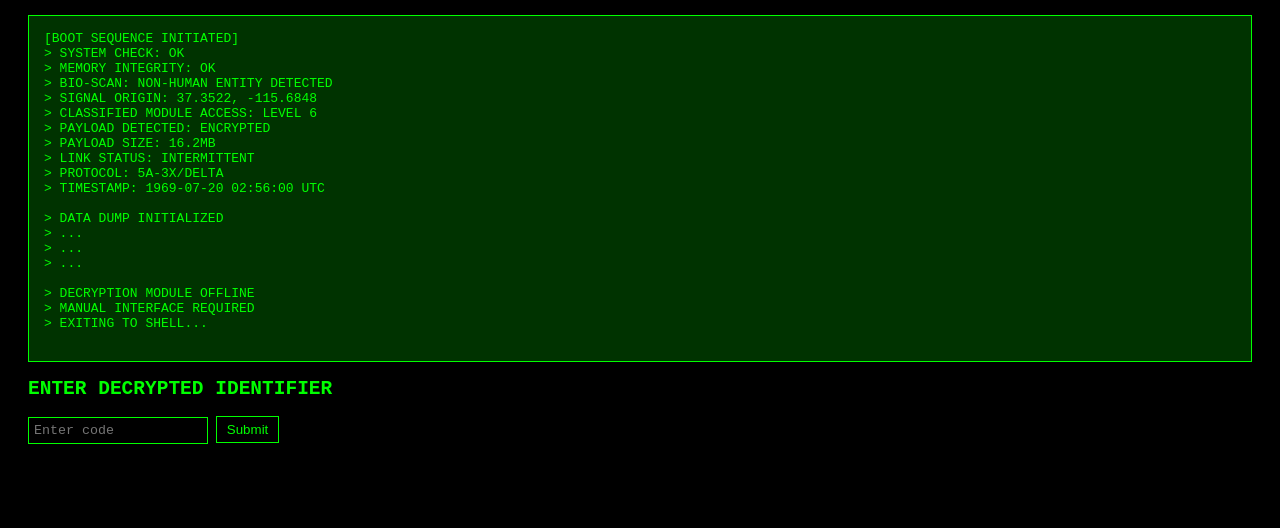
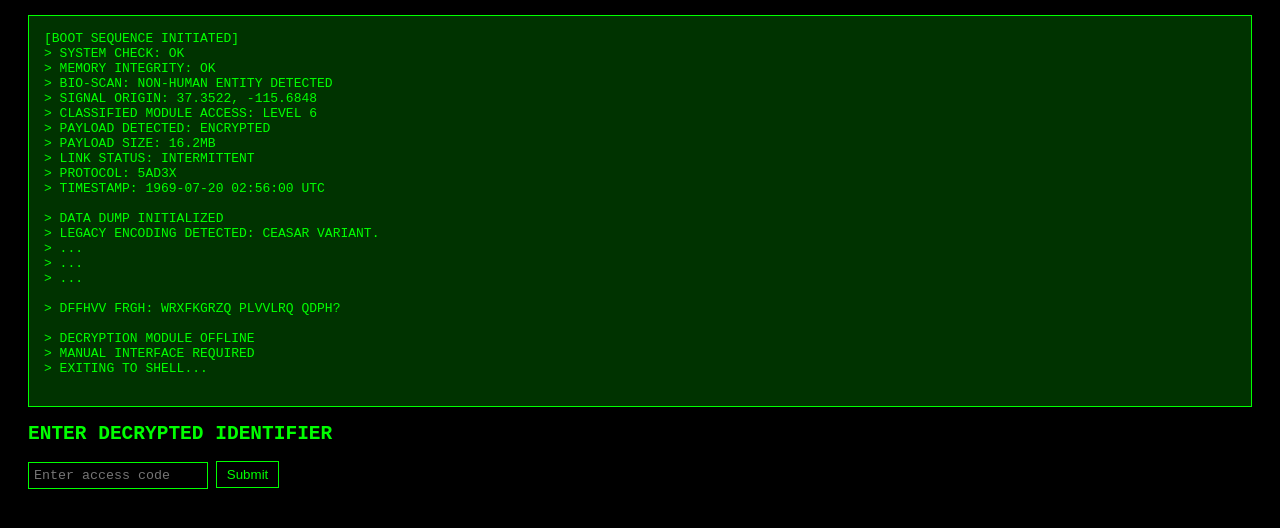
Before and after one commit to Waffle-418/moon-landing, a plain HTML site: page CLASSIFIED-FILES.html in a window 1280 px wide. Shown: the part 78-606 px from the top of the page. Drawn offline with Linux system fonts and the light colour scheme.

Commit message:
Update CLASSIFIED-FILES.html

```diff
--- a/CLASSIFIED-FILES.html
+++ b/CLASSIFIED-FILES.html
@@ -69,13 +69,16 @@
 > PAYLOAD DETECTED: ENCRYPTED
 > PAYLOAD SIZE: 16.2MB
 > LINK STATUS: INTERMITTENT
-> PROTOCOL: 5A-3X/DELTA
+> PROTOCOL: 5AD3X
 > TIMESTAMP: 1969-07-20 02:56:00 UTC
 
 > DATA DUMP INITIALIZED
+> LEGACY ENCODING DETECTED: CEASAR VARIANT.
 > ...
 > ...
 > ...
+
+> DFFHVV FRGH: WRXFKGRZQ PLVVLRQ QDPH?
 
 > DECRYPTION MODULE OFFLINE
 > MANUAL INTERFACE REQUIRED
@@ -85,7 +88,7 @@
   <!-- FIRST INPUT SECTION -->
   <div id="firstPhase">
     <h2>ENTER DECRYPTED IDENTIFIER</h2>
-    <input type="text" id="codeInput" placeholder="Enter code">
+    <input type="text" id="codeInput" placeholder="Enter access code">
     <button onclick="checkDecodedCode()">Submit</button>
     <p id="message"></p>
   </div>
@@ -106,7 +109,7 @@
 
     function checkDecodedCode() {
       const code = document.getElementById("codeInput").value.trim();
-      if (code === "alpha93") { // Replace with your actual first code
+      if (code === "apollo11"or"apollo 11") { // Replace with your actual first code
         document.getElementById("message").textContent = "ACCESS GRANTED...";
         document.getElementById("firstPhase").style.display = "none";
         document.getElementById("emergencySection").style.display = "block";
@@ -131,7 +134,7 @@
 
     function checkEmergencyCode() {
       const emergencyCode = document.getElementById("emergencyInput").value.trim();
-      if (emergencyCode === "5A-3X/DELTA") { // Replace with your emergency code
+      if (emergencyCode === "5AD3X") { // Replace with your emergency code
         clearInterval(countdownInterval);
         document.getElementById("emergencyMessage").textContent = "OVERRIDE ACCEPTED. SYSTEM STABILIZED.";
         document.getElementById("countdown").textContent = "";
```
